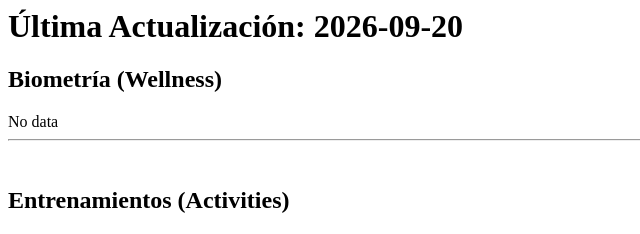
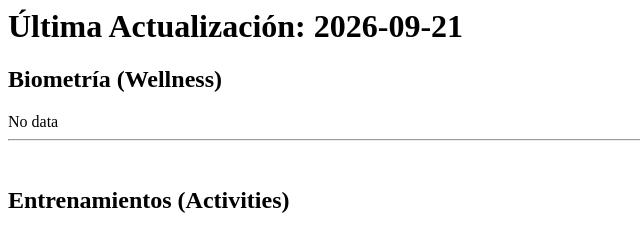
Before and after one commit to juandavidhenao-png/entrenos-data, a plain HTML site: page index.html in a window 1280 px wide. Shown: the top 234 px of the page, 0-640 px from the left. Drawn offline with Linux system fonts and the light colour scheme.

Commit message:
Web Update: 2026-09-21

```diff
--- a/index.html
+++ b/index.html
@@ -2,7 +2,7 @@
 <html>
 <head><title>Entrenos Data</title></head>
 <body>
-  <h1>Última Actualización: 2026-09-20</h1>
+  <h1>Última Actualización: 2026-09-21</h1>
   <h2>Biometría (Wellness)</h2>
   No data
   <br><hr><br>
```
